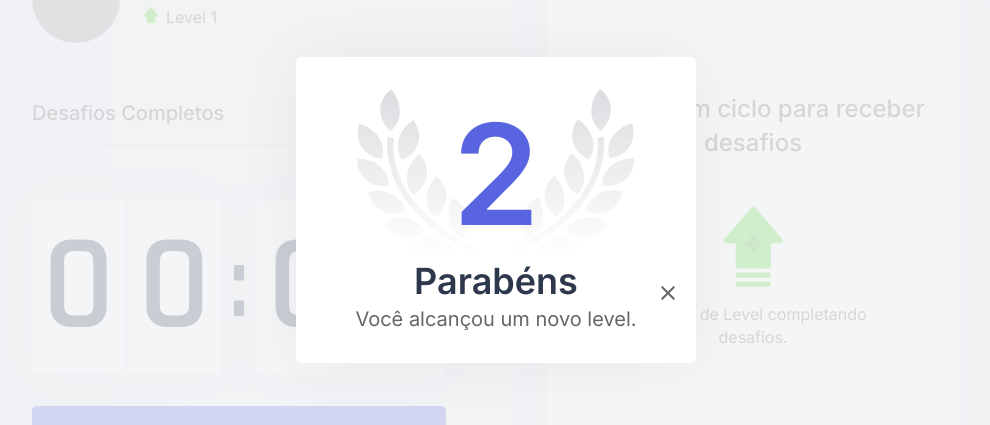
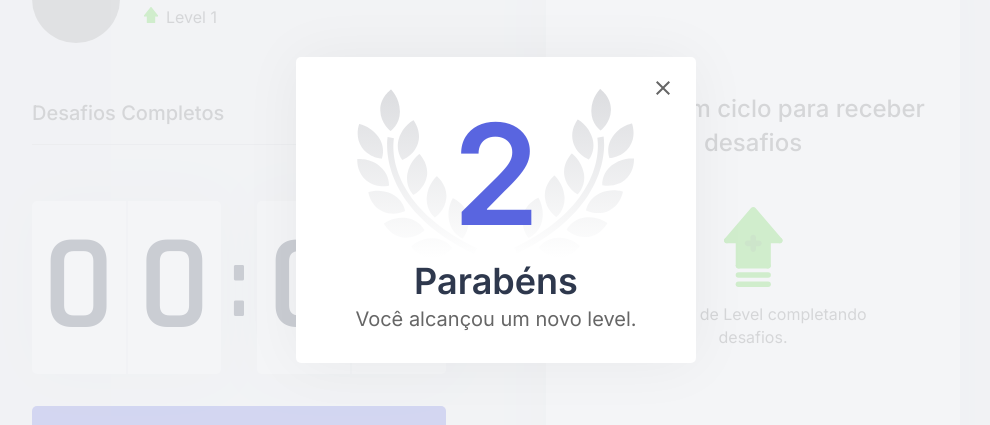
Before and after one commit to YagoPassos/NLW-MoveIT, a Next.js app: page / in a window 1280 px wide. Shown: the part 190-615 px from the top of the page, without its empty margins (144-1134 px from the left). Built offline with nearby package versions, Linux system fonts and the light colour scheme; grey boxes are pictures that could not be loaded.

Commit message:
Inicio do Modal

```diff
--- a/src/components/LevelUpModal/styles.ts
+++ b/src/components/LevelUpModal/styles.ts
@@ -52,5 +52,9 @@ export const Button = styled.button`
     background: transparent;
     border: 0;
     box-sizing: border-box;
+    width:50px;
+    height:50px;
+
+
 `
-;
+    ;
--- a/src/styles/GlobalStyles.ts
+++ b/src/styles/GlobalStyles.ts
@@ -40,7 +40,7 @@ export const GlobalStyles = createGlobalStyle`
         font-family: 'Inter', sans-serif;
 
         >input, textarea, button{
-            font: 400 16rem "Inter", sans-serif;
+            font: 400 1rem "Inter", sans-serif;
         }
     }
 
```
